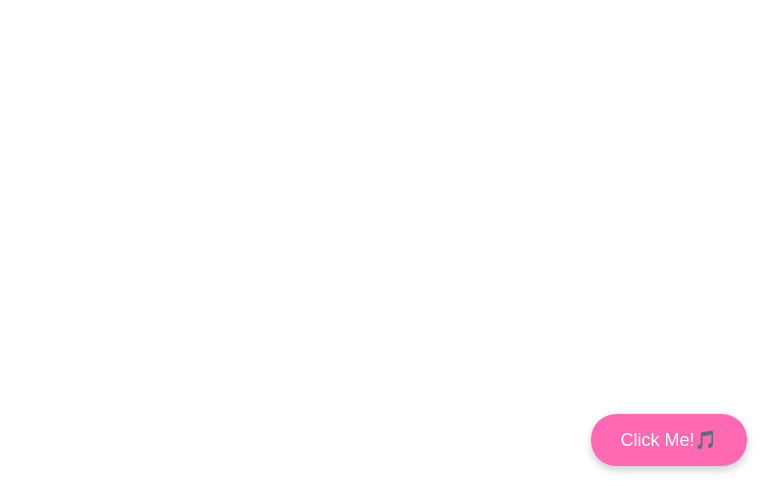
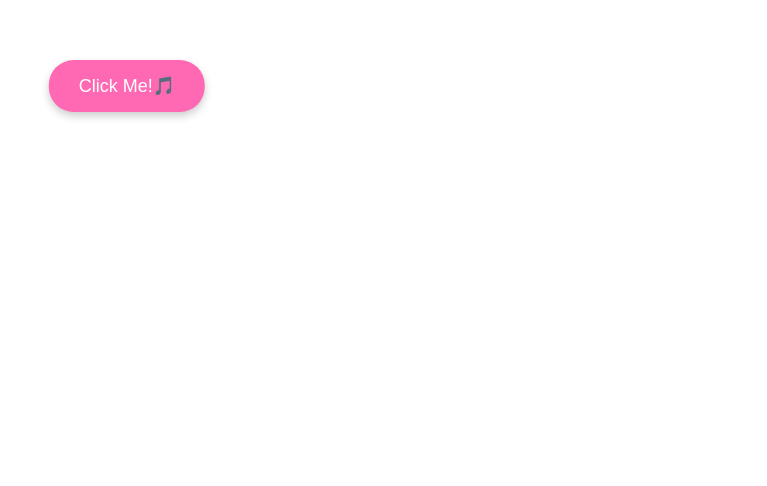
Before and after one commit to leog25/happy-birthday-3d, a plain HTML site: page index.html in a window 1280 px wide. Shown: the part 314-800 px from the top of the page, without its empty margins (513-1280 px from the left). Drawn offline with Linux system fonts and the light colour scheme; some packages are replaced by stand-ins of ours; a script that the page names is missing.

Commit message:
Add files via upload

```diff
--- a/index.html
+++ b/index.html
@@ -18,8 +18,9 @@
         }
         .play-button {
             position: fixed;
-            bottom: 20px;
-            right: 20px;
+            top: 50%;
+            left: 50%;
+            transform: translate(-50%, -50%);
             padding: 15px 30px;
             font-size: 18px;
             background-color: #ff69b4;
@@ -32,7 +33,7 @@
             transition: transform 0.2s, background-color 0.2s;
         }
         .play-button:hover {
-            transform: scale(1.05);
+            transform: translate(-50%, -50%) scale(1.05);
             background-color: #ff1493;
         }
         #backgroundMusic {
```
